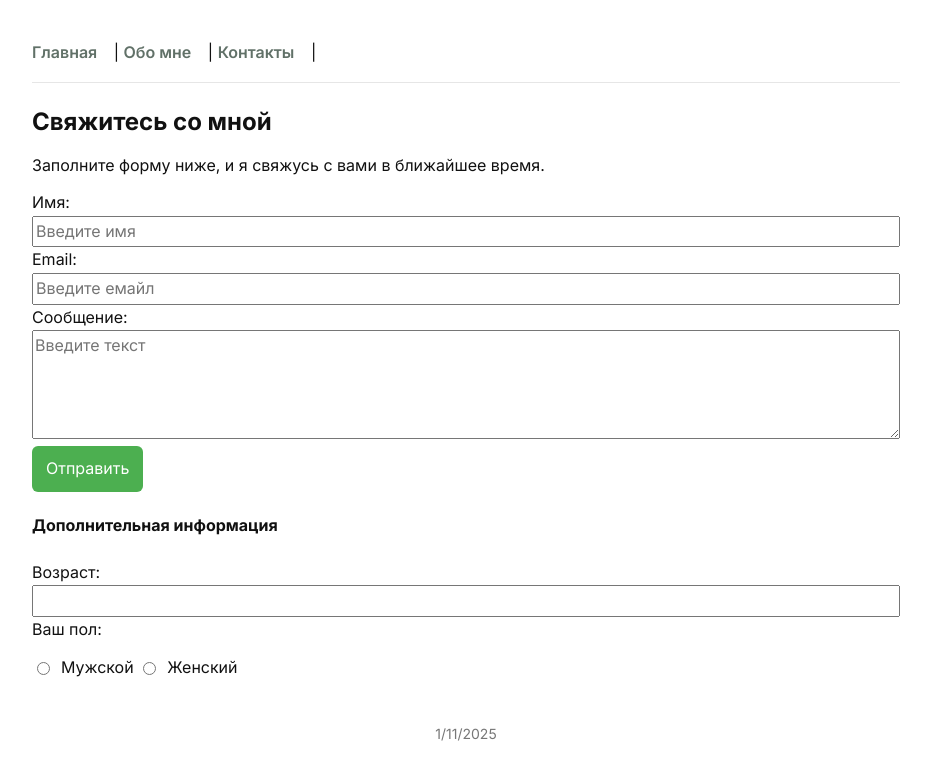
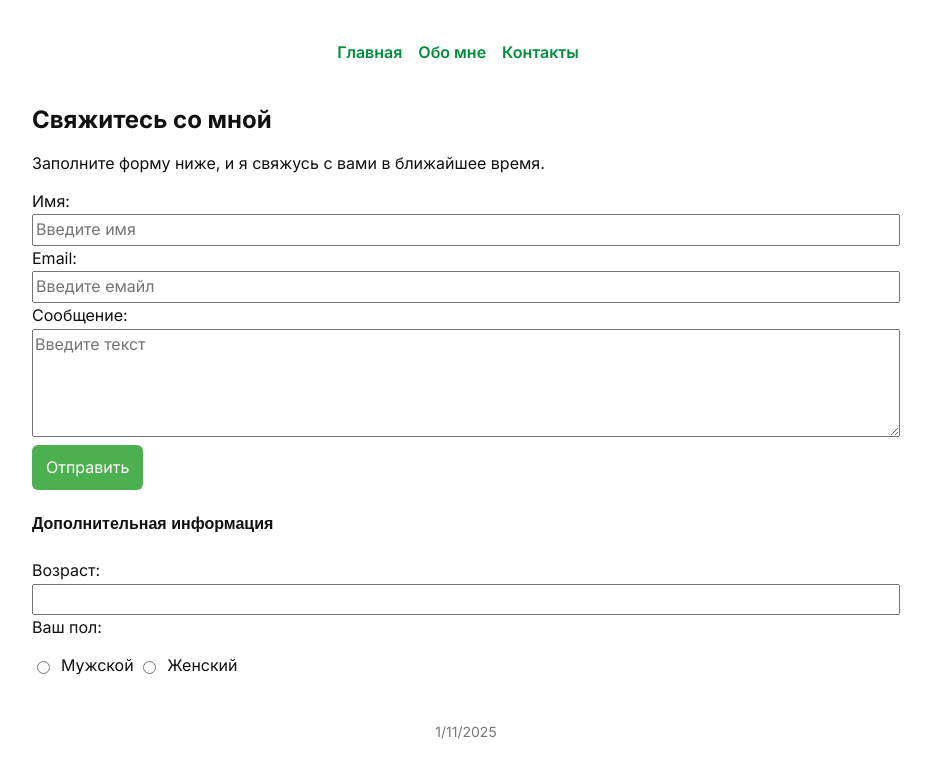
Before and after one commit to ishtaprema/html-css-beginner-personal-site, a plain HTML site: page contact.html in a window 1280 px wide. Shown: the whole page, without its empty margins (174-1105 px from the left). Drawn offline with Linux system fonts and the light colour scheme.

Commit message:
Add files via upload

```diff
--- a/contact.html
+++ b/contact.html
@@ -14,9 +14,9 @@
 <body>
     <header>
     <nav>
-    <a href="index.html">Главная</a> |
-    <a href="about.html">Обо мне</a> |
-    <a href="contact.html">Контакты</a> |
+    <a href="index.html">Главная</a>
+    <a href="about.html">Обо мне</a>
+    <a href="contact.html">Контакты</a>
     <hr>
     </nav>
     </header>
@@ -40,7 +40,7 @@
         </form>
     </section>
     <section>
-        <h4>Дополнительная информация</h4>
+        <h4 class="head-text">Дополнительная информация</h4>
         <form>
             <label for="age">Возраст:</label>
             <input type="number" name="age" id="age" min="10" max="100">
--- a/styles.css
+++ b/styles.css
@@ -12,11 +12,20 @@ body {
 h1, h2, h3 { line-height: 1.25; margin: 0 0 16px; }
 p { margin: 0 0 12px; }
 
+.head-text {
+  color: #111;
+  font-family: sans-serif;
+}
+
 header { margin-bottom: 24px; }
+nav {
+  display: flex;
+  justify-content: center;
+  gap: 16px;
+}
 nav a {
-  margin-right: 12px;
   text-decoration: none;
-  color: #617168;
+  color: #008e3e;
   font-weight: 600;
 }
 nav a:hover { text-decoration: underline; }
```
Also changed, not shown: about.html (+3 -3 lines), index.html (+3 -3 lines).
